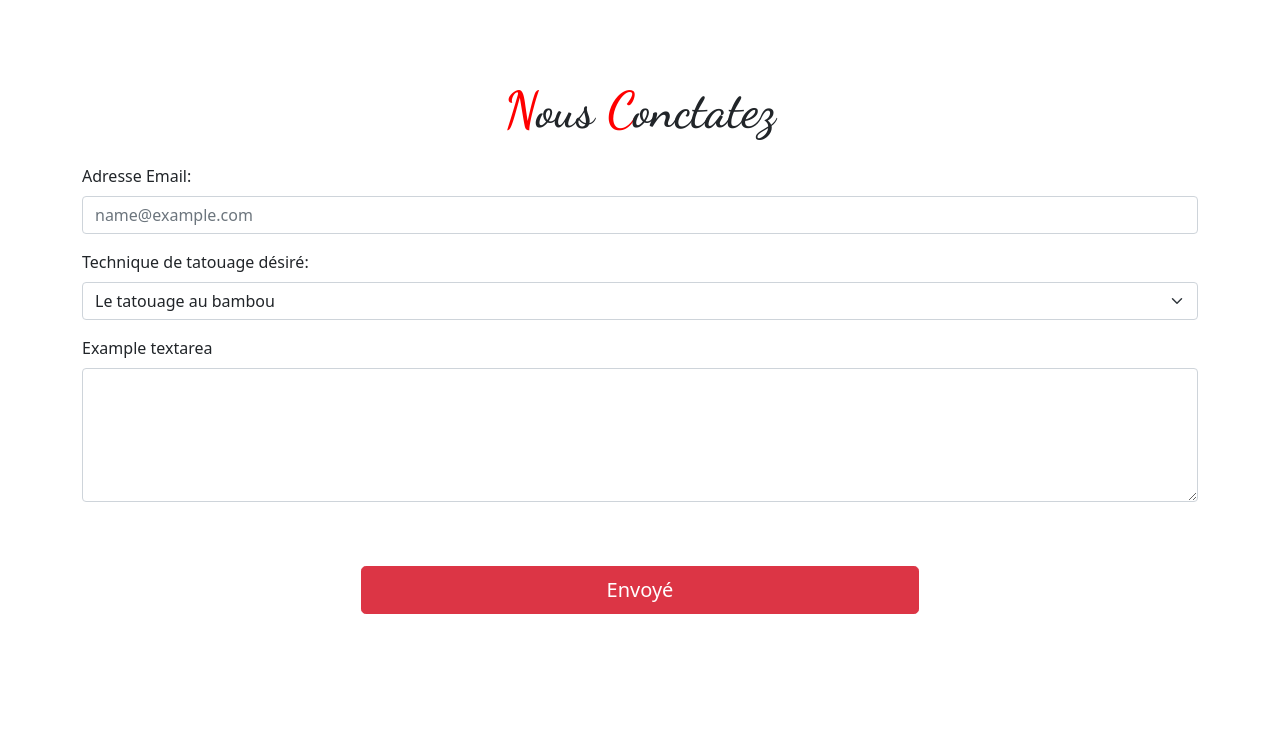
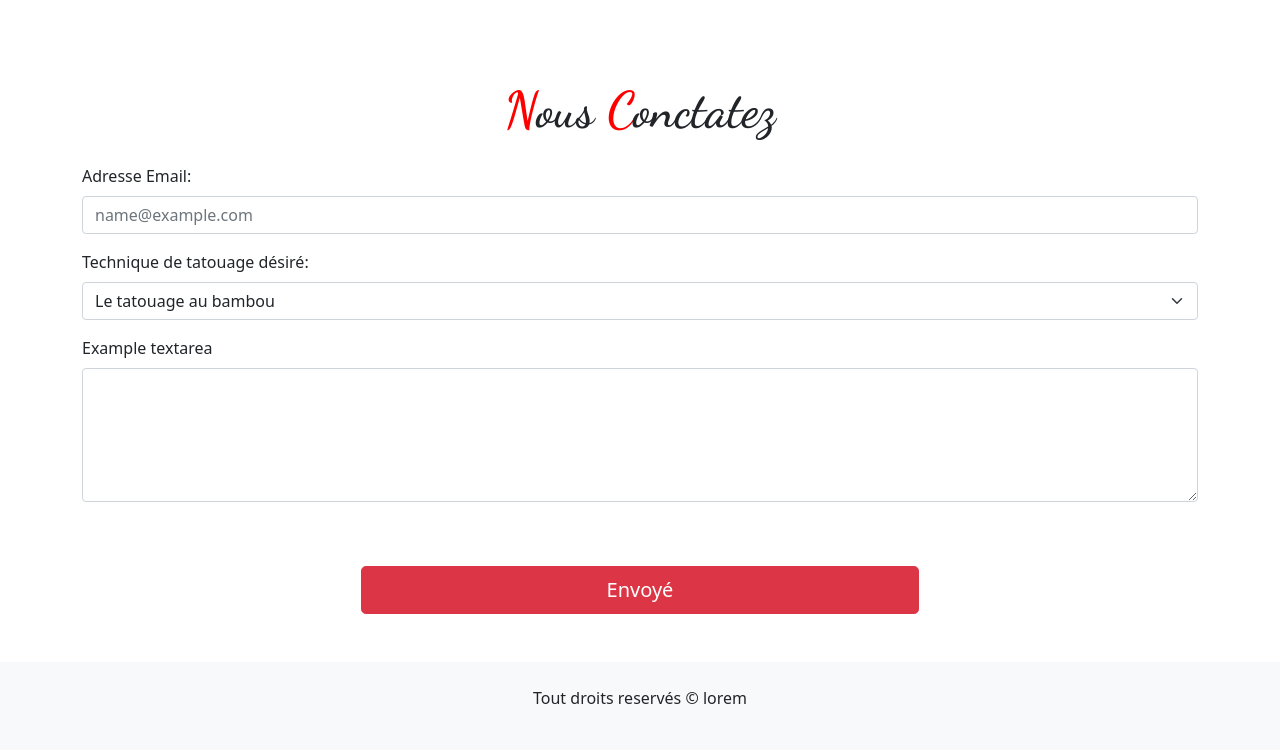
Before and after one commit to NeoninouxXx/Evaluation-html-css-bootstrap, a plain HTML site: page index.html in a window 1280 px wide. Shown: the part 1654-2404 px from the top of the page. Before the commit the page ends 2316 px from the top, so only its background shows below. Drawn offline with nearby package versions, Linux system fonts and the light colour scheme.

Commit message:
Creation branch footer + section terminer

```diff
--- a/index.html
+++ b/index.html
@@ -209,8 +209,20 @@
       </div>
     </form>
   </div>
+</section>
 
-</section>
+<footer class="text-center py-4 bg-light">
+  <div class="container">
+    <div class="row">
+      <div class="col">
+        <p>Tout droits reservés &copy;
+          <span id="year">lorem</span>
+        </p>
+      </div>
+    </div>
+  </div>
+</footer>
+
 
 
 <!--JS boostrap-->
```
